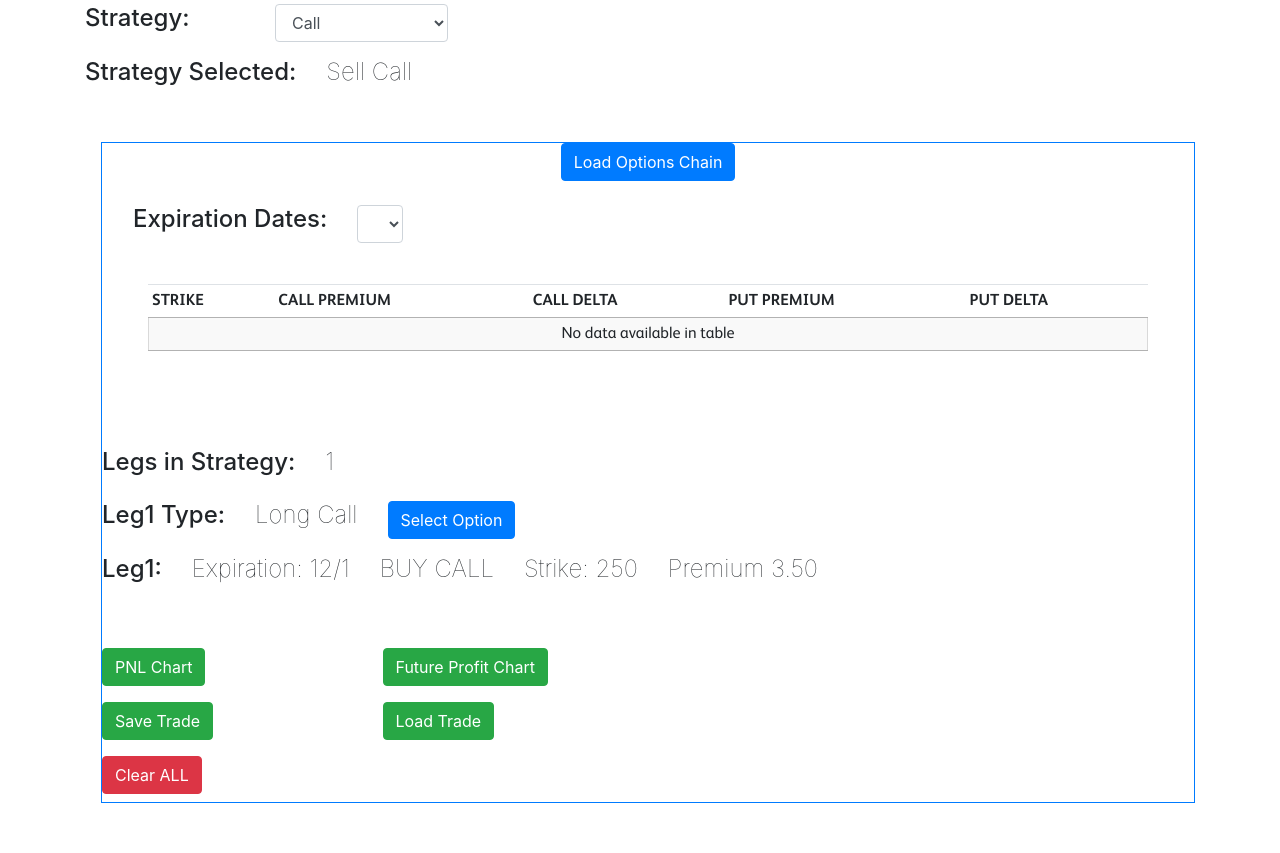
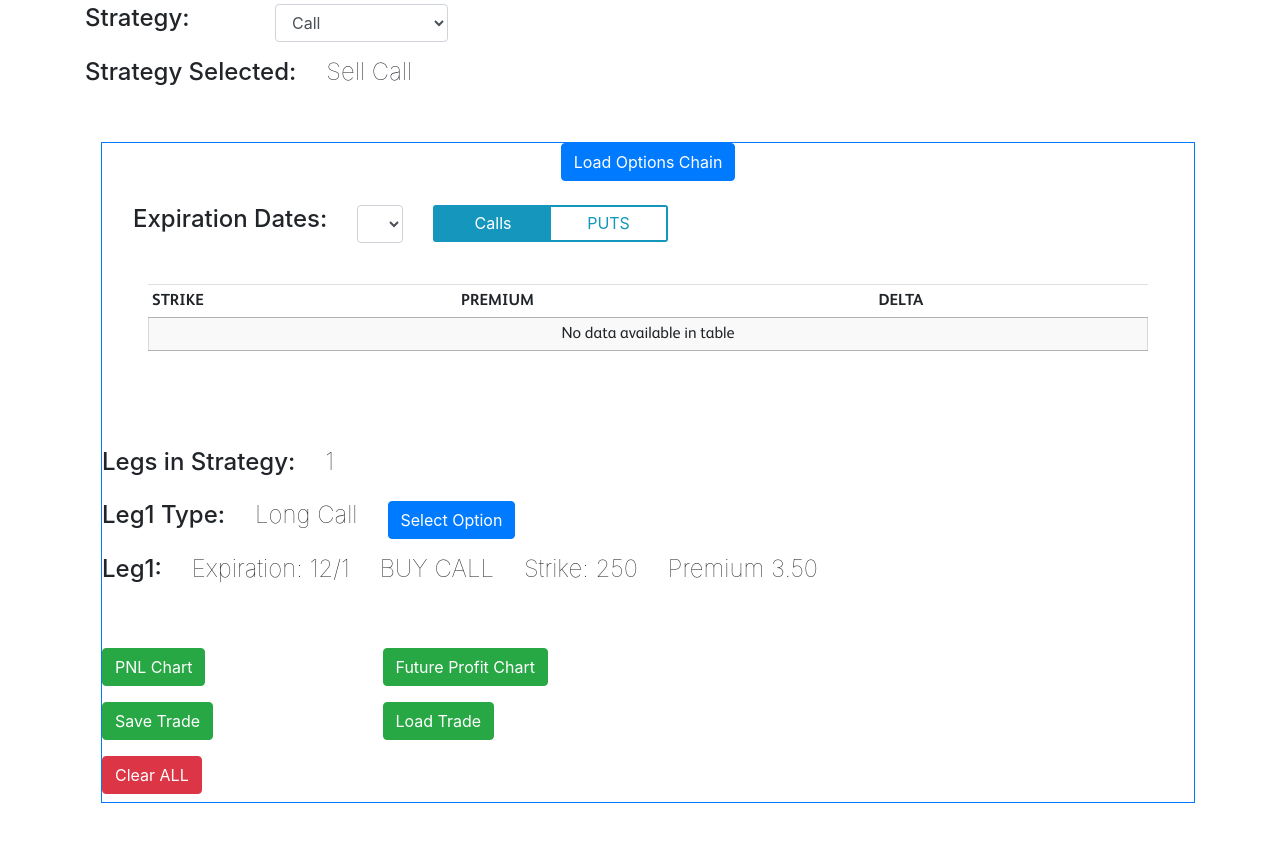
Before and after one commit to lsams31766/Options_Visualizer, a Flask app: page / in a window 1280 px wide. Shown: the part 170-1023 px from the top of the page. Run offline with Flask 3, Linux system fonts and the light colour scheme; lists and menus that the app fills with data are empty; some libraries are stand-ins or nearby versions.

Commit message:
Added calls/puts toggle Added hyperlink of premium in options chain to leg description

```diff
--- a/app.py
+++ b/app.py
@@ -88,12 +88,6 @@ def getExpirationDates():
             "items": expDates
     })
 
-def getPutValuesForCallStrike(call_strike, puts):
-    for p in puts:
-        if p[0] == call_strike:
-            return p[1],p[2]
-    return None, None
-
 @app.route('/getOptionsChain', methods=['POST'])
 def getOptionsChain():
     print("### getOptionsChain ###")
@@ -103,35 +97,25 @@ def getOptionsChain():
         data = request.get_json(force=True)
         ticker_symbol = data['ticker_symbol']
         exp_date = data['exp_date']
-        print('ticker_symbol:',ticker_symbol,'exp_date:',exp_date)
+        calls_or_puts = data['calls_or_puts']
+        print('ticker_symbol:',ticker_symbol,'exp_date:',exp_date,
+              'call_or_puts:',calls_or_puts)
     except Exception as e:
         print("NO CONTENT",e)
         return jsonify({
              "data": []
          })
     # output_list = []
-    # row = {'STRIKE':123, 'PREMIUM':456, 'DELTA':789}
-    # output_list.append(row)
-    # return jsonify({
-    #         "data": output_list
-    # })
     _, stock_ticker =  get_ticker_quote(ticker_symbol)
     chain = list_options_chain(stock_ticker, exp_date)
     # COMBINE Calls and Puts on same line - only strike in CALLS
     # need to add STRIKE, PREMIUM and DELTA to the data
     output_list = []
-    for item in chain['CALLS']:
+    for item in chain[calls_or_puts]:
         strike = item[0]
-        premium1 = item[1]
-        delta1 = item[2]
-        # get the put values
-        premimum2,delta2 = getPutValuesForCallStrike(strike, chain['PUTS'])
-        if not premimum2:
-            premimum2 = 0
-            delta2 = 0
-
-        row = {'STRIKE':strike, 'PREMIUM1':premium1, 'DELTA1':delta1,
-               'PREMIUM2':premimum2, 'DELTA2':delta2}
+        premium = item[1]
+        delta = item[2]
+        row = {'STRIKE':strike, 'PREMIUM':premium, 'DELTA':delta}
         output_list.append(row)
     # print(output_list)
     return jsonify({
--- a/static/myjs.js
+++ b/static/myjs.js
@@ -4,6 +4,30 @@
 
 var cur_stock_ticker = 'TSLA';
 var cur_exp_date = '2025-11-21';
+var callOrPutSelection = 'CALLS'; // for options chain table
+
+function setLegDetails(strike, premium) {
+    console.log('setLegDetails',strike, premium)
+    // TODO
+    // set selected_expiration, selected_option_type,
+    // selected_strike, selected_premium
+    var h4Element = document.querySelector('#selected_expiration')
+    h4Element.innerHTML = 'Expiration:<nbsp>' + cur_exp_date;
+
+    h4Element = document.querySelector('#selected_option_type')
+    var s = 'CALL';
+    if (callOrPutSelection == 'PUTS') {
+        s = 'PUT'
+    }
+    h4Element.innerHTML = s
+
+    h4Element = document.querySelector('#selected_strike')
+    h4Element.innerHTML = 'Strike:<nbsp>' + String(strike);
+
+    h4Element = document.querySelector('#selected_premium')
+    h4Element.innerHTML = 'Premium:<nbsp>' + premium;
+}
+
 
 $(document).ready( () => {
     $('#getPrice').click(function(){
@@ -45,9 +69,11 @@ $(document).ready( () => {
             "data": function (d) {
                 // Add any extra data you want to send in the POST request
                 // For example, to send a search term from an input field:
+                // TODO provide number of strikes to show
                 return JSON.stringify($.extend({}, d, {
                     ticker_symbol: cur_stock_ticker,
-                    exp_date: cur_exp_date
+                    exp_date: cur_exp_date,
+                    calls_or_puts: callOrPutSelection
                 }));
             },
             "dataSrc": "data" // Specify the property in the JSON response containing the data array
@@ -55,10 +81,19 @@ $(document).ready( () => {
 
         columns: [
             { "data": "STRIKE" },
-            { "data": "PREMIUM1" },
-            { "data": "DELTA1" },
-            { "data": "PREMIUM2" },
-            { "data": "DELTA2" }
+//            { "data": "PREMIUM" },
+            { "data": "PREMIUM",
+                        "orderable": true,
+                        "searchable": false,
+                        "render": function(data,type,row,meta) {
+
+                            var params = "(" + row.STRIKE + "," + row.PREMIUM + ")"
+                            var a = '<a onclick="setLegDetails' + params +   '" href="javascript:void(0)">' + row.PREMIUM + '</a>'
+
+                            return a;
+                        }
+                },
+            { "data": "DELTA" }
         ]
     });
 
@@ -86,8 +121,11 @@ $(document).ready( () => {
                     option.value = i;
                     $("#expirationDates").append(option)
                 }
+                // set selcted expiration date to 1st entry
+                cur_exp_date = data.items[0]
             })
             .catch(console.error);
+
         updateOptionsChain()
     }
 
@@ -96,7 +134,37 @@ $(document).ready( () => {
         $('#callsOptionsChain').DataTable().ajax.reload();
     }
 
+    const makeCallOrPutToggle = () => {
+        // from https://www.cssscript.com/inline-toggle-button-buttonstrip/
+        var instance = new ButtonStrip({
+            id: 'buttonStrip-viewToggle'
+        });
+        instance.addButton('Calls', true, 'click', function(){
+            if (callOrPutSelection == 'CALLS' ) {
+                return;
+            }
+            callOrPutSelection = 'CALLS';
+            // $('#je_rules').empty();
+            // $("#outputText").html("Text View");
+            updateOptionsChain();
+        });
+        instance.addButton('PUTS', false, 'click', function(){
+            console.log('Tree View toggle');
+            if (callOrPutSelection == 'Puts' ) {
+                return;
+            }
+            callOrPutSelection = 'PUTS';
+            // $("#je_rules").show();
+            // $("#outputText").html("Tree View");
+            updateOptionsChain();
+        });
+        // TODO - call GetOptionsTable with Call or Put value
+        instance.append('#callOrPutToggle');
+    }
+
+
     loadListBoxes();
+    makeCallOrPutToggle();
 })
 
 const loadListBoxes = () => {
--- a/templates/index.html
+++ b/templates/index.html
@@ -60,6 +60,7 @@
                     <select class="form-control"  id='expirationDates' name='expirationDates' >
                     </select>
                 </div>
+                <div class="col-3" id = "callOrPutToggle"></div>
             <!-- OPTIONS CHAIN TABLE -->
             <div class="container-fluid padding-32">
                 <div class="container-fluid padding-1 mt-3 info-text">
@@ -67,10 +68,8 @@
                         <thead>
                             <tr>
                                 <th class=noPadding4>STRIKE</th>
-                                <th class=noPadding4>CALL PREMIUM</th>
-                                <th class=noPadding4>CALL DELTA</th>
-                                <th class=noPadding4>PUT PREMIUM</th>
-                                <th class=noPadding4>PUT DELTA</th>
+                                <th class=noPadding4>PREMIUM</th>
+                                <th class=noPadding4>DELTA</th>
                             </tr>
                         </thead>
                         <tbody></tbody>
@@ -104,16 +103,16 @@
                 <h4 id="leg1Detail">Leg1:</h4>
             </div>
             <div class="col-auto">
-                <h4 class="not-bold">Expiration: 12/1</h4>
+                <h4 id=selected_expiration class="not-bold">Expiration: 12/1</h4>
             </div>
             <div class="col-auto">
-                <h4 class="not-bold">BUY CALL</h4>
+                <h4 id=selected_option_type class="not-bold">BUY CALL</h4>
             </div>
             <div class="col-auto">
-                <h4 class="not-bold">Strike: 250</h4>
+                <h4 id=selected_strike class="not-bold">Strike: 250</h4>
             </div>
             <div class="col-auto">
-                <h4 class="not-bold">Premium 3.50</h4>
+                <h4 id=selected_premium class="not-bold">Premium 3.50</h4>
             </div>
         </div> <!--row-->
         <!--  Get Action Buttons Row 1 -->
```
Also changed, not shown: 1 other file.
